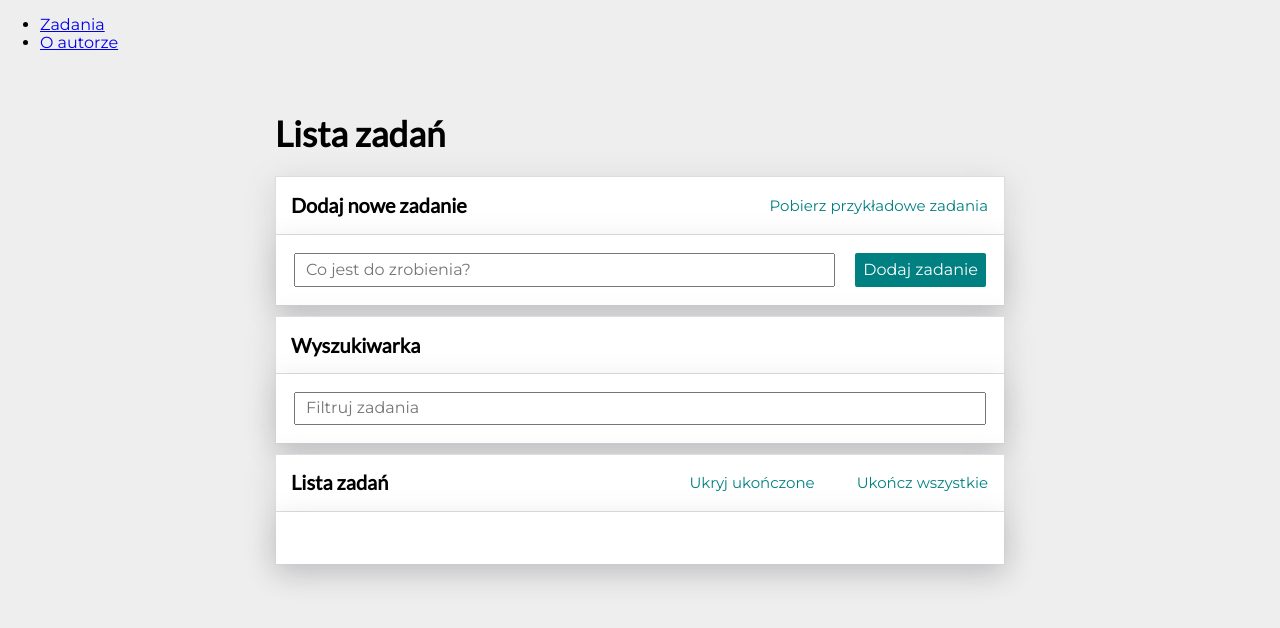
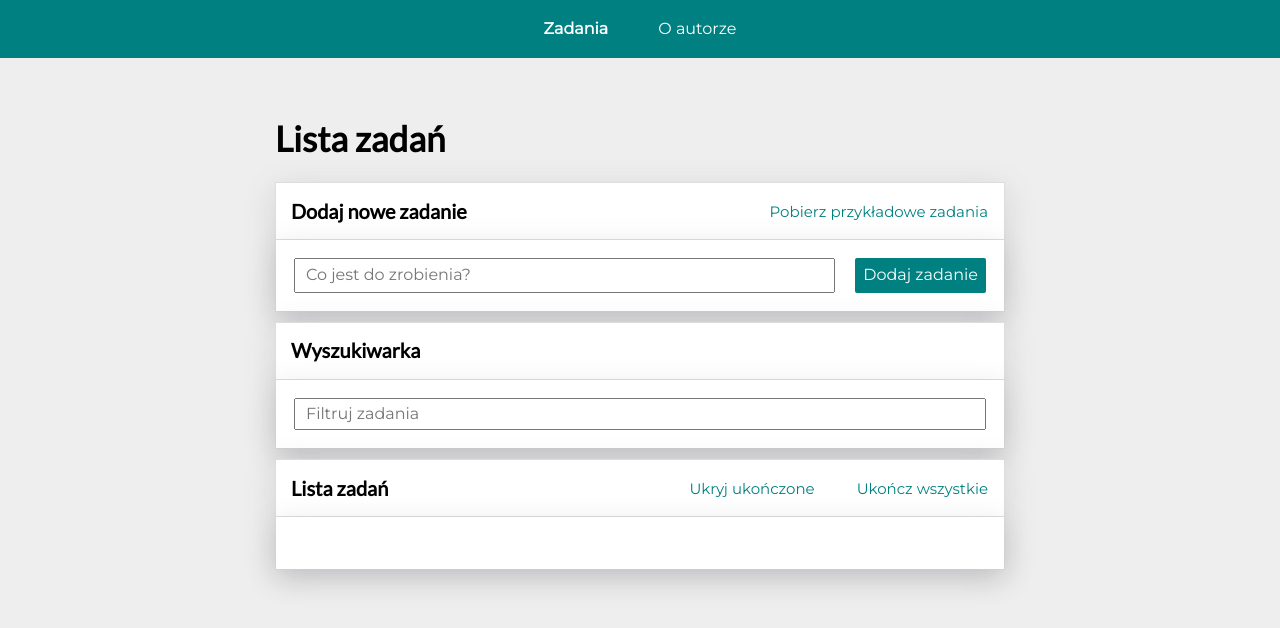
Before and after one commit to ursmal1948/todos-list-react, a React (Create React App) app: page /#/zadania in a window 1280 px wide. Shown: the top 628 px of the page. Built offline with nearby package versions, Linux system fonts and the light colour scheme.

Commit message:
changes in Navigation component, implemented in App.js

```diff
--- a/src/App.js
+++ b/src/App.js
@@ -1,32 +1,15 @@
-import {
-  BrowserRouter,
-  HashRouter,
-  Switch,
-  Route,
-  Redirect,
-  NavLink,
-  Link,
-} from "react-router-dom";
+import { HashRouter, Switch, Route, Redirect, NavLink } from "react-router-dom";
 import TasksPage from "./features/tasks/TasksPage";
 import AuthorPage from "./features/author/AuthorPage";
 import TaskPage from "./features/tasks/TaskPage";
+import Navigation from "./features/tasks/TasksPage/Navigation";
 
 const App = () => (
   <HashRouter>
-    <nav>
-      <ul>
-        <li>
-          <NavLink activeClassName="active" to="/zadania">
-            Zadania
-          </NavLink>
-        </li>
-        <li>
-          <NavLink to="/autor">O autorze</NavLink>
-        </li>
-      </ul>
+    <Navigation />
     <Switch>
       <Route path="/zadania/:id">
-            <TaskPage/>
+        <TaskPage />
       </Route>
       <Route path="/zadania">
         <TasksPage />
@@ -38,7 +21,6 @@
         <Redirect to="/zadania"></Redirect>
       </Route>
     </Switch>
-    </nav>
   </HashRouter>
 );
 export default App;
--- a/src/features/tasks/TasksPage/Navigation/index.js
+++ b/src/features/tasks/TasksPage/Navigation/index.js
@@ -1,16 +1,18 @@
-import { List, StyledNavigation, Item,  StyledLink } from "./styled";
+import { List, StyledNavigation, Item,  StyledNavLink } from "./styled";
 
 const Navigation = () => (
   <StyledNavigation>
     <List>
       <Item>
-        <StyledLink to="/zadania">Zadania</StyledLink>
+        <StyledNavLink to="/zadania">Zadania</StyledNavLink>
       </Item>
       <Item>
-        <StyledLink to="/autor">O autorze</StyledLink>
+        <StyledNavLink to="/autor">O autorze</StyledNavLink>
       </Item>
     </List>
   </StyledNavigation>
 );
 
+
+
 export default Navigation;
--- a/src/features/tasks/TasksPage/Navigation/styled.js
+++ b/src/features/tasks/TasksPage/Navigation/styled.js
@@ -17,18 +17,14 @@
 
 const activeClassName = "active";
 
-export const StyledLink = styled.a`
+export const StyledNavLink = styled(NavLink).attrs(() => ({
+  activeClassName,
+}))`
   text-decoration: none;
   font-weight: ${({ theme }) => theme.fontWeightScale.medium};
   color: ${({ theme }) => theme.colors.white};
-  /* &.${activeClassName} {
+
+  &.${activeClassName} {
     font-weight: ${({ theme }) => theme.fontWeightScale.bold};
-  } */
-  &:active {
-    font-weight: ${({ theme }) => theme.fontWeightScale.bold};
-
   }
-
-
-
 `;
```
Lines whose indentation alone changed are shown as unchanged.
